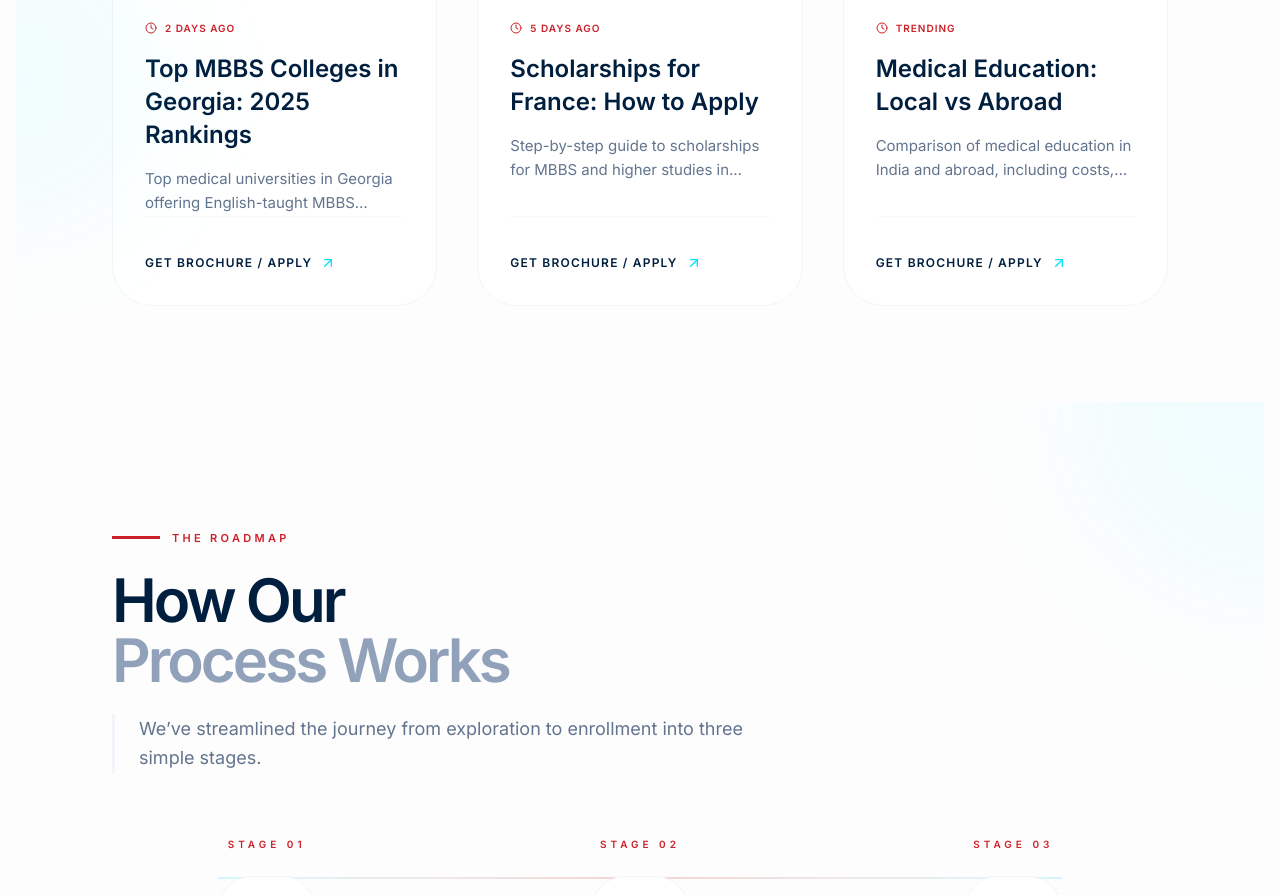
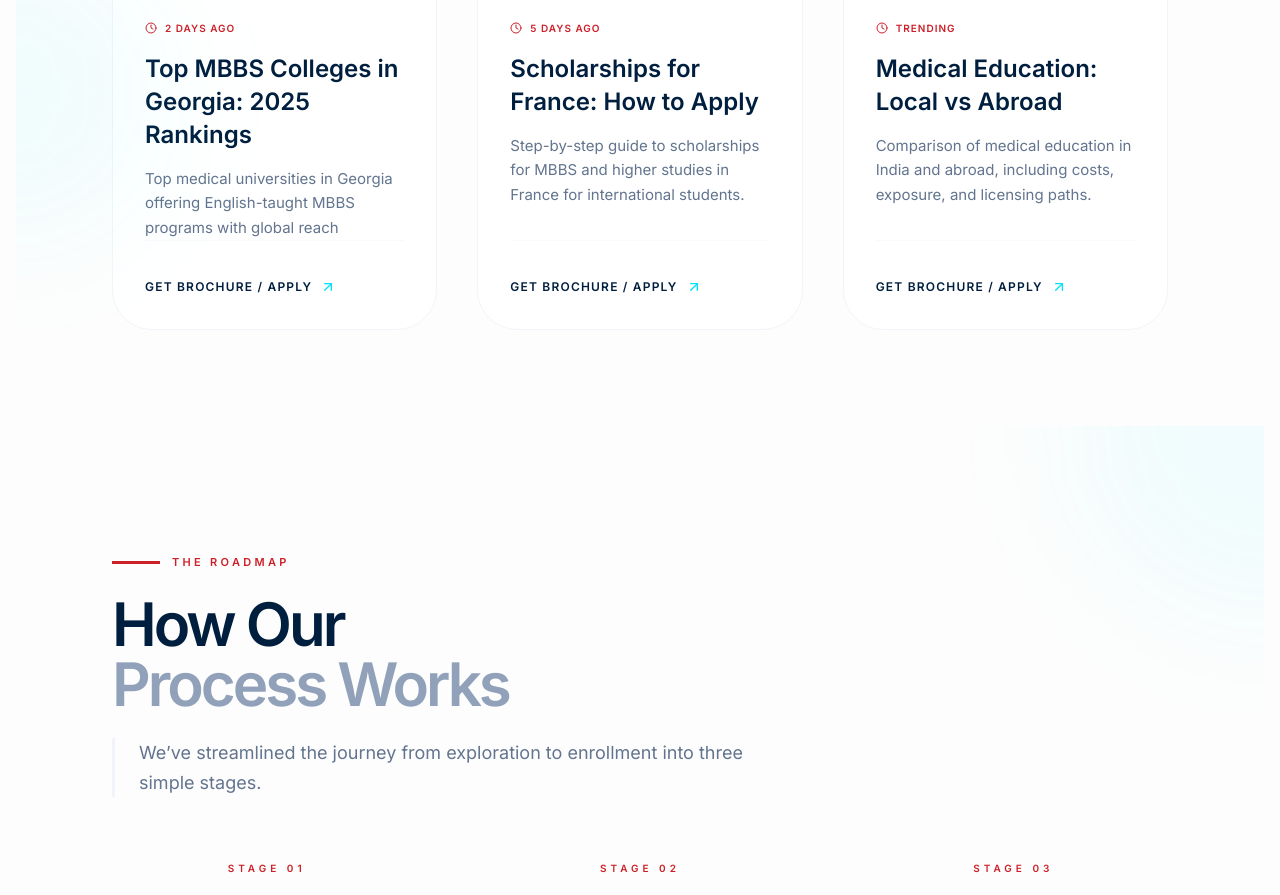
Before and after one commit to BM-ACADEMY/Edu_landing, a React (Vite) app in the folder client/: page / in a window 1280 px wide. Shown: the part 4460-5355 px from the top of the page. Built offline with nearby package versions, Linux system fonts and the light colour scheme.

Commit message:
trends fix

```diff
--- a/client/src/sections/our-pricing-section.jsx
+++ b/client/src/sections/our-pricing-section.jsx
@@ -103,7 +103,8 @@ export default function TrendingContentSection() {
                   {post.title}
                 </h3>
 
-                <p className='mt-4 text-[15px] leading-relaxed text-slate-500 font-medium line-clamp-2'>
+                {/* REMOVED line-clamp-2 so full text shows */}
+                <p className='mt-4 text-[15px] leading-relaxed text-slate-500 font-medium'>
                   {post.excerpt}
                 </p>
 
```
